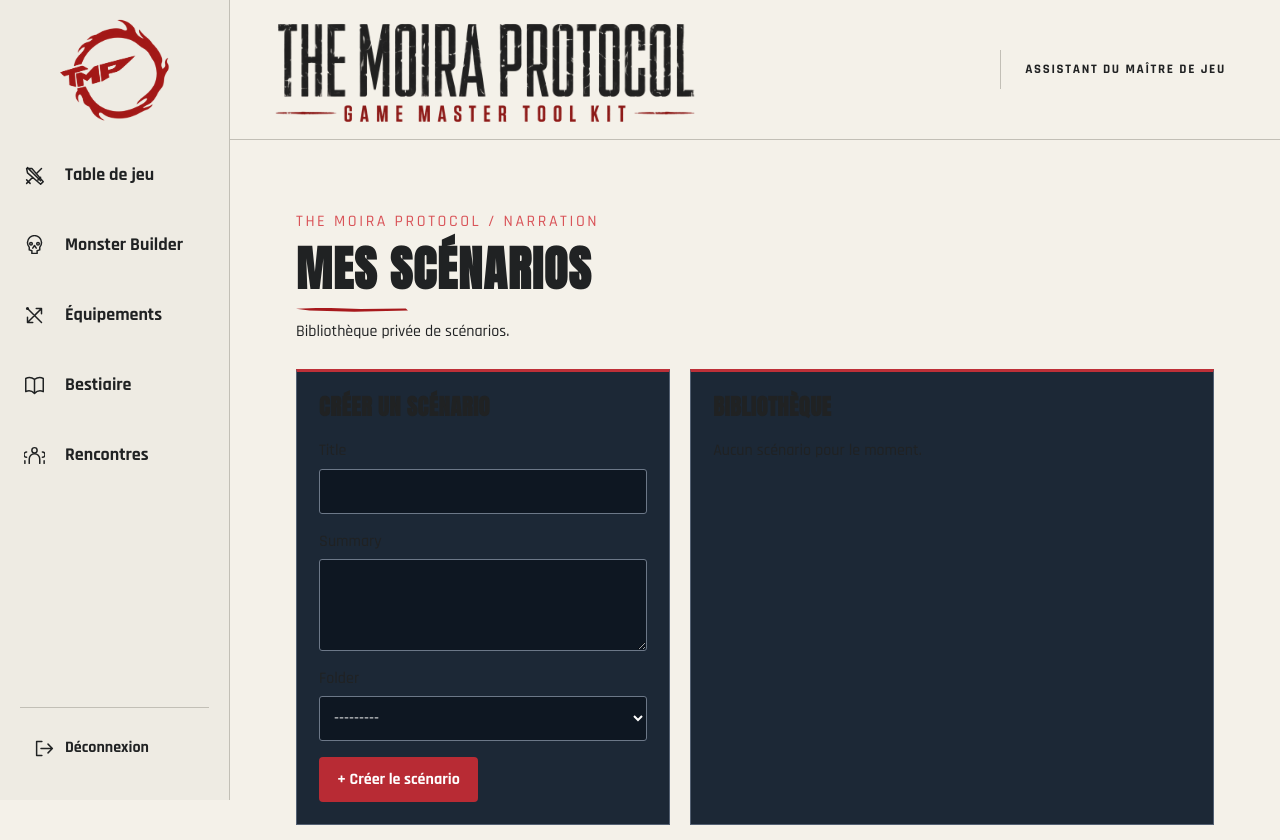
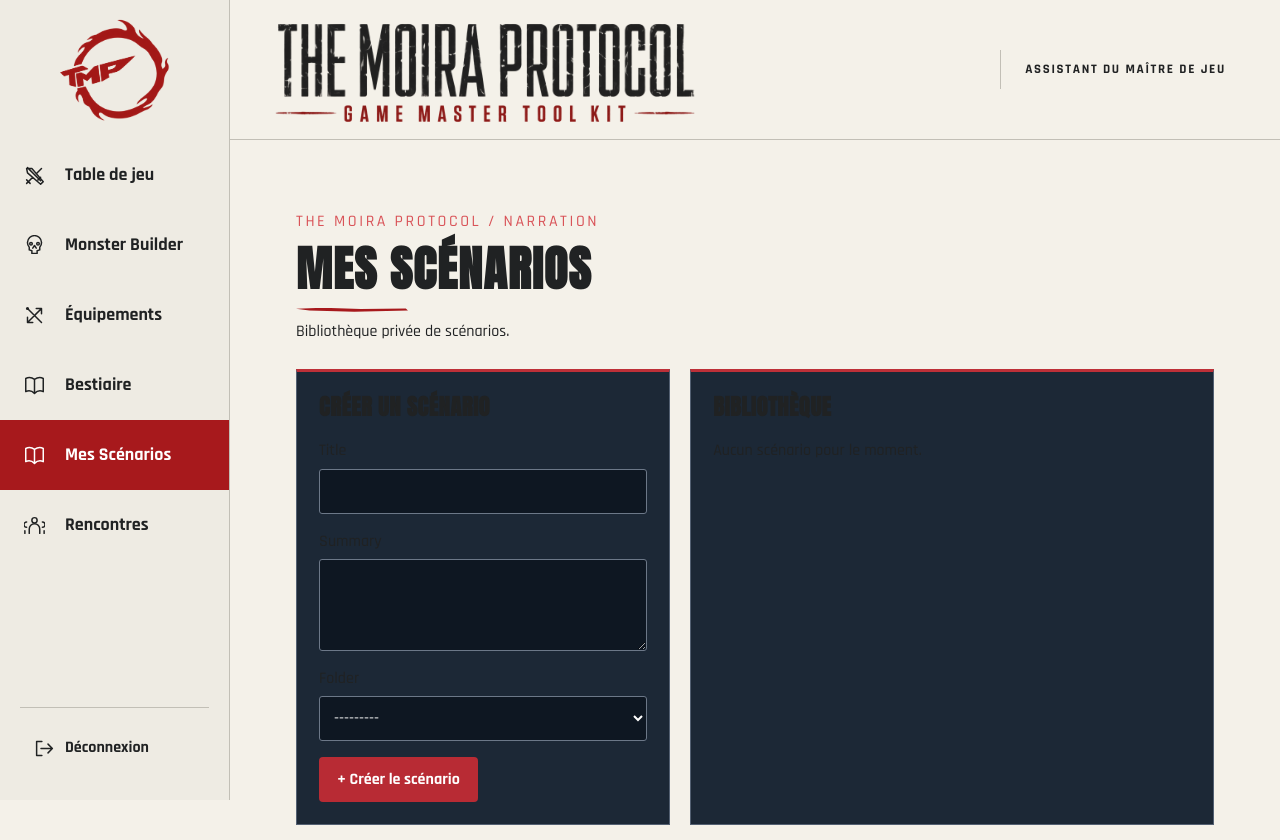
Before and after one commit to verduflorent/TMP-GMTK, a Django app: page /scenarios/ in a window 1280 px wide. Shown: the top 840 px of the page. Run offline with Django 5.2, Linux system fonts and the light colour scheme; the visitor is signed in with stand-in values (Sample User, id 1); data that the repository does not hold is empty.

Commit message:
feat(scenarios): expose private library in Django navigation

```diff
--- a/templates/base.html
+++ b/templates/base.html
@@ -20,6 +20,7 @@
         <a href="{% url 'monster_builder' %}" {% if request.resolver_match.url_name == 'monster_builder' %}aria-current="page"{% endif %}>{% include 'includes/icon.html' with name='builder' %}Monster Builder</a>
         <a href="{% url 'equipment_home' %}" {% if request.resolver_match.url_name == 'equipment_home' %}aria-current="page"{% endif %}>{% include 'includes/icon.html' with name='equipment' %}Équipements</a>
         <a href="{% url 'bestiary' %}" {% if request.resolver_match.url_name == 'bestiary' %}aria-current="page"{% endif %}>{% include 'includes/icon.html' with name='book' %}Bestiaire</a>
+        <a href="{% url 'scenarios:library' %}" {% if request.resolver_match.namespace == 'scenarios' %}aria-current="page"{% endif %}>{% include 'includes/icon.html' with name='book' %}Mes Scénarios</a>
         <a href="{% url 'encounters' %}" {% if request.resolver_match.url_name == 'encounters' %}aria-current="page"{% endif %}>{% include 'includes/icon.html' with name='group' %}Rencontres</a>
     </nav>
     <form class="site-logout" method="post" action="{% url 'logout' %}">{% csrf_token %}<button type="submit">{% include 'includes/icon.html' with name='exit' %}Déconnexion</button></form>
```
